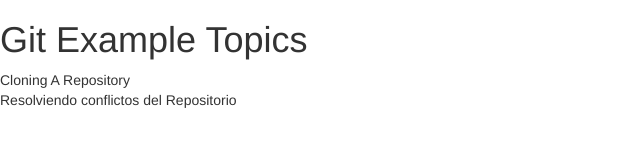
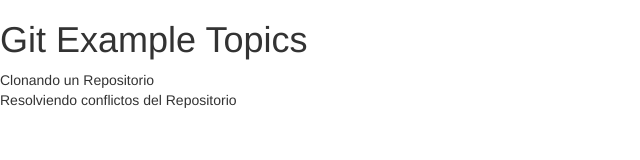
Before and after one commit to naplix/git-example2, a plain HTML site: page index.html in a window 1280 px wide. Shown: the full height of the page, 0-640 px from the left. Drawn offline with nearby package versions, Linux system fonts and the light colour scheme.

Commit message:
Hago otra modificación al index

```diff
--- a/index.html
+++ b/index.html
@@ -17,7 +17,7 @@
   <body>
     <h1>Git Example Topics</h1>
 
-    <div class="header">Cloning A Repository</div>
+    <div class="header">Clonando un Repositorio</div>
 
     <div class="header">Resolviendo conflictos del Repositorio</div>
 
```
